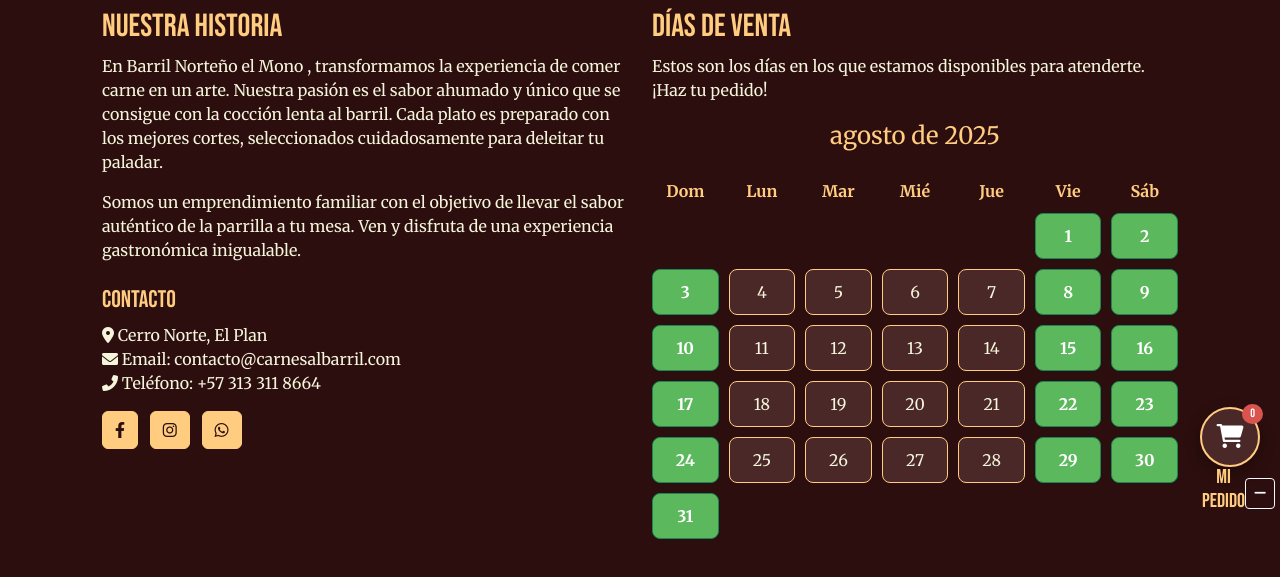
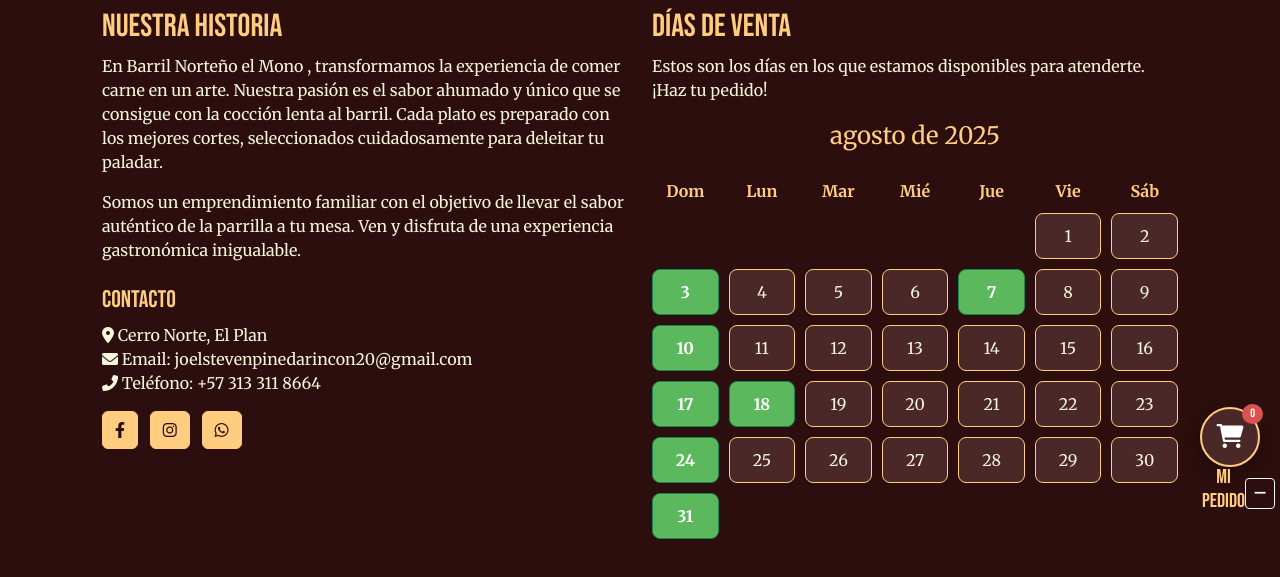
Before and after one commit to sistemasintegralesXXI/pruebas, a plain HTML site: page index.html in a window 1280 px wide. Shown: the part 313-890 px from the top of the page. Drawn offline with nearby package versions, Linux system fonts and the light colour scheme; no server answers.

Commit message:
Update index.html

```diff
--- a/index.html
+++ b/index.html
@@ -19,6 +19,10 @@
             background: var(--dark-bg);
             color: var(--text-color);
             padding-bottom: 100px;
+        }
+        li a {
+            color: inherit;
+            text-decoration: none;
         }
         .navbar {
             background-color: var(--secondary-color) !important;
@@ -380,13 +384,9 @@
                     <p>Somos un emprendimiento familiar con el objetivo de llevar el sabor auténtico de la parrilla a tu mesa. Ven y disfruta de una experiencia gastronómica inigualable.</p>
                     <h4 class="mt-4">Contacto</h4>
                     <ul class="list-unstyled">
-                        <li><i class="fas fa-map-marker-alt"></i> Cerro Norte, El Plan</li>
-                        <li><i class="fas fa-envelope"></i> Email: contacto@carnesalbarril.com</li>
-                        <li>
-                          <a href="tel:+573133118664" style="text-decoration: none; color: inherit;">
-                            <i class="fas fa-phone-alt"></i> Teléfono: +57 313 311 8664
-                          </a>
-                       </li>
+                        <li><i class="fas fa-map-marker-alt"></i><a href="https://maps.app.goo.gl/Z12bgNUcCCz6frvB6" target="_blank" rel="noopener noreferrer"> Cerro Norte, El Plan</a></li>
+                        <li><i class="fas fa-envelope"></i> Email: <a href="mailto:joelstevenpinedarincon20@gmail.com">joelstevenpinedarincon20@gmail.com</a></li>
+                        <li><a href="tel:+573133118664" style="text-decoration: none; color: inherit;"><i class="fas fa-phone-alt"></i> Teléfono: +57 313 311 8664</a></li>
                     </ul>
                     <div class="mt-3">
                         <a href="#" class="btn btn-primary me-2"><i class="fab fa-facebook-f"></i></a>
@@ -1173,25 +1173,49 @@
     const currentYear = today.getFullYear();
     const daysOfWeek = ['Dom', 'Lun', 'Mar', 'Mié', 'Jue', 'Vie', 'Sáb'];
 
-                const salesDays = [0, 5, 6];
+    // Festivos en Colombia para 2025
+    const festivosColombia2025 = [
+        '2025-01-01', '2025-01-06', '2025-03-24', '2025-04-13', '2025-04-17',
+        '2025-04-18', '2025-05-01', '2025-06-02', '2025-06-23', '2025-06-30',
+        '2025-07-20', '2025-08-07', '2025-08-18', '2025-10-13', '2025-11-03',
+        '2025-11-17', '2025-12-08', '2025-12-25'
+    ];
 
+    const isFestivo = (date) => {
+        const iso = date.toISOString().split('T')[0];
+        return festivosColombia2025.includes(iso);
+    };
+
+    const isDomingoQuincena = (date) => {
+        const day = date.getDate();
+        const isSunday = date.getDay() === 0;
+        return isSunday && (day === 15 || day === 30 || (day === 28 && date.getMonth() === 1));
+    };
+
+    // Cabecera
     salesCalendar.innerHTML = `<div class="calendar-header">${new Date(currentYear, currentMonth).toLocaleString('es-ES', { month: 'long', year: 'numeric' })}</div>`;
+
+    // Días de la semana
     daysOfWeek.forEach(day => {
         salesCalendar.innerHTML += `<div class="weekday">${day}</div>`;
     });
 
+    // Espacios en blanco antes del primer día
     const firstDay = new Date(currentYear, currentMonth, 1).getDay();
     for (let i = 0; i < firstDay; i++) {
         salesCalendar.innerHTML += `<div></div>`;
     }
 
+    // Días del mes
     const daysInMonth = new Date(currentYear, currentMonth + 1, 0).getDate();
     for (let day = 1; day <= daysInMonth; day++) {
-                    const dayDate = new Date(currentYear, currentMonth, day);
-                    const isSaleDay = salesDays.includes(dayDate.getDay());
-                    const dayClass = isSaleDay ? 'calendar-day venta' : 'calendar-day';
-                    const text = isSaleDay ? day : day;
-                    salesCalendar.innerHTML += `<div class="${dayClass}">${text}</div>`;
+        const date = new Date(currentYear, currentMonth, day);
+        const isSunday = date.getDay() === 0;
+
+        const esVenta = isSunday || isFestivo(date) || isDomingoQuincena(date);
+        const clase = esVenta ? 'calendar-day venta' : 'calendar-day';
+
+        salesCalendar.innerHTML += `<div class="${clase}">${day}</div>`;
     }
 }
 
```
Lines whose indentation alone changed are shown as unchanged.
